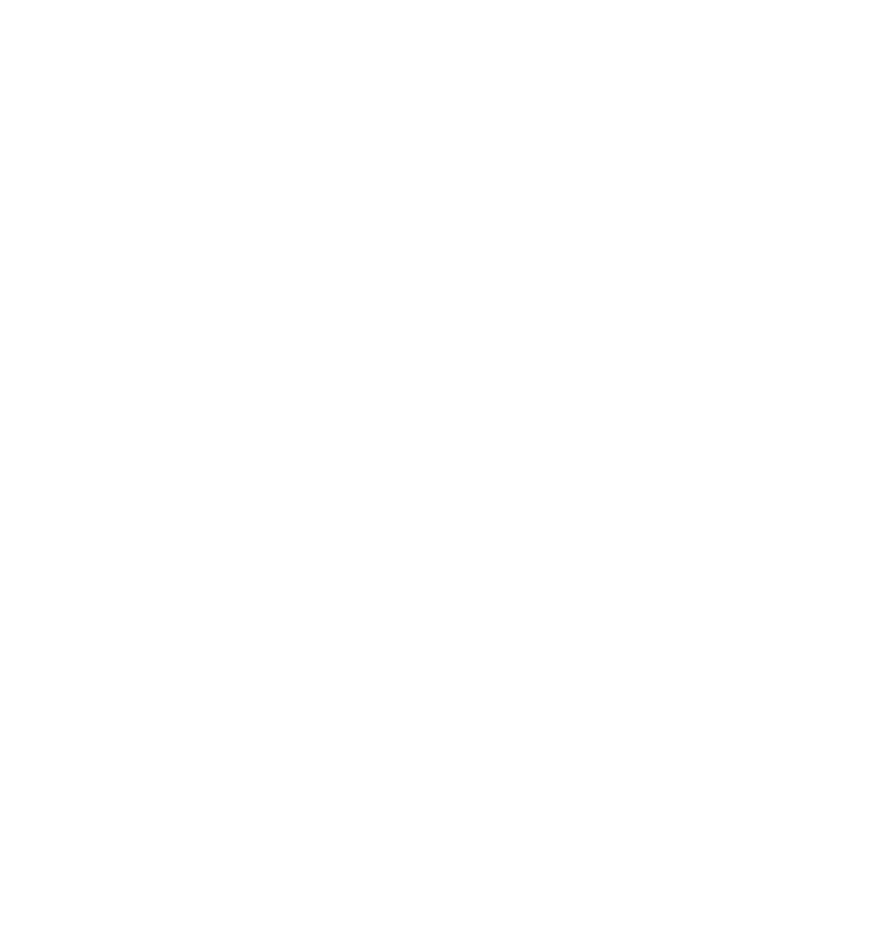
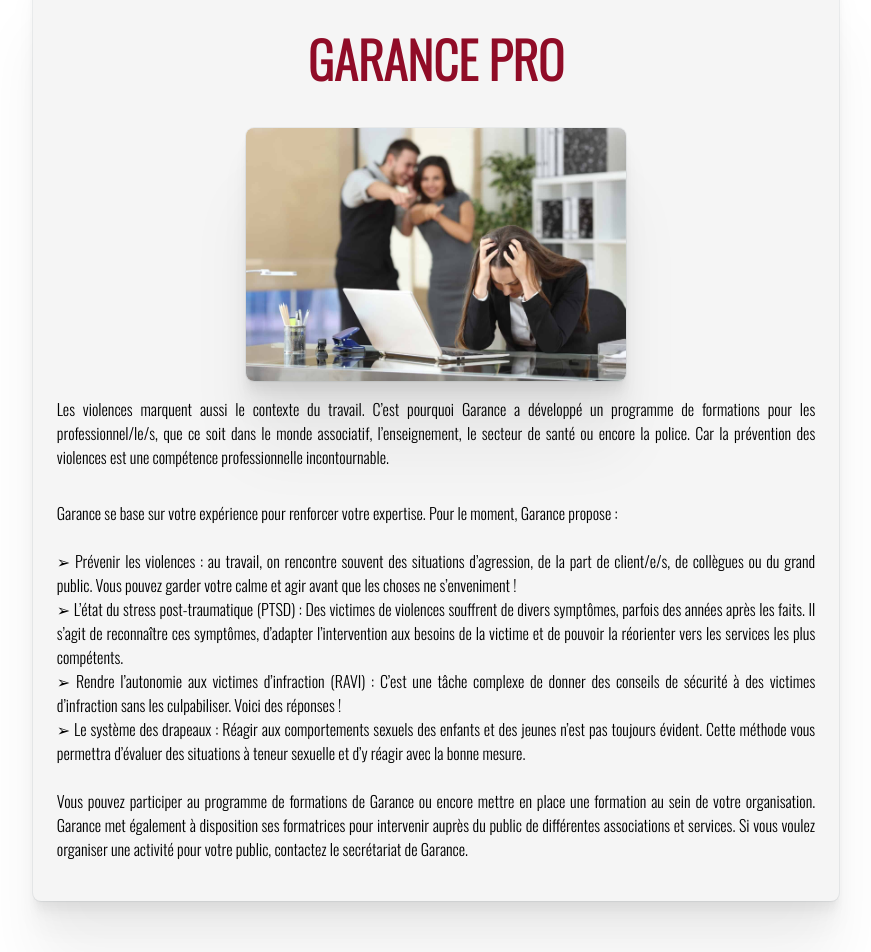
Before and after one commit to boruchowitchJ/garanceAsbl-REACT, a React (Create React App) app: page /GarancePro in a window 1280 px wide. Shown: the part 240-1192 px from the top of the page, without its empty margins (228-1099 px from the left). Before the commit the page ends 800 px from the top, so only its background shows below. Built offline with nearby package versions, Linux system fonts and the light colour scheme.

Commit message:
55+ et pro

```diff
--- a/src/components/Pourvous/Garance+55.jsx
+++ b/src/components/Pourvous/Garance+55.jsx
@@ -1,5 +1,50 @@
 const Garance55 = () => {
-    return <h1>Garance55</h1>;
-  };
+  return (
+    <div className="container_pourvous">
+      <h1>  Garance 55+</h1>
 
-  export default Garance55 ;
+      <img className="image_18" src='../assets/images/55+.png' alt="" />
+      <div className="containersmall" >
+
+        <p>
+          Se sentir en sécurité et savoir se protéger contre des agressions, ce n’est pas une question d’âge – il n’est jamais trop tard. <strong>Vous pouvez être actrice de votre sécurité !</strong></p>
+
+        <p>Garance propose des activités spécifiques pour les femmes à partir de 55 ans, adaptées à vos besoins et vos capacités : <br /><br />
+          <span>• Les groupes de réflexion pour femmes 55+ réunissent des femmes 55+ pour discuter de la sécurité, échanger leurs trucs et astuces et développer la confiance en soi.
+          </span><br />
+          <span>• Les formations d’autoprotection pour femmes 55+ vont plus loin et vous permettent d’acquérir des réflexes pour vous faire respecter et vous protéger contre des agressions, dans la rue ou à la maison.
+          </span><br />
+          <span>• Pour diminuer les malentendus et préjugés de part et d’autre, Garance invite les femmes 55+ et les jeunes à agir ensemble pour la sécurité, lors de rencontres intergénérationnelles.
+          </span><br />
+          <span>• Et si vous souhaitez vous impliquer à plus long terme, il y a la possibilité de devenir éducatrice paire. Garance vous formera afin que vous animiez des groupes de réflexion.
+          </span><br /><br />
+          Nous partons de deux constats :<br /><br />
+
+          D’une part, les femmes 55+ sont particulièrement sensibles au sentiment subjectif d’insécurité, tout en étant objectivement moins souvent victimes de violences. Sans doute parce que, parfois sans le savoir, elles ont développé des stratégies de prévention efficaces. <br /> <br />
+
+          Cependant, le sentiment d’insécurité les pousse à limiter leurs activités dans l’espace public, surtout le soir, ce qui revient à se priver d’activités culturelles et de loisirs, de contacts sociaux et de participation à la vie de la cité. Ce qui peut les mener aussi à aggraver un isolement qui les rend plus vulnérables aux violences de la part de proches. De plus, moins il y a de femmes plus âgées dans l’espace public, plus cet espace paraît hostile et peu accessible à d’autres femmes. <br /> <br />
+
+          <strong> C’est un cercle sans fin que Garance veut rompre, avec votre aide.</strong>
+          <h2> Séance d’information femmes 55+</h2>
+
+          <strong> Groupe cible </strong>: Toutes les femmes à partir de 55 ans qui veulent agrandir leur sécurité en prévenant les agressions verbales et physiques. La condition physique n’a aucune importance. <br /> <br />
+
+          <strong> Contenu </strong> : Présentation des groupes de réflexions. Dans un groupe de réflexion, nous discutons de tout ce qui touche au sujet de la sécurité : où et quand peut-on se sentir en sécurité ? Pourquoi on entend tellement d’histoires horribles sur tout ce qui peut arriver ? Est-ce vraiment si dangereux de sortir de chez soi ? Mais nous partageons aussi nos trucs et astuces, parce qu’une femme prévenue en vaut deux ! Par des exercices ludiques et accessibles à toutes, nous renforçons notre équilibre et notre confiance en nous, et nous apprenons comment réagir dans des situations quotidiennes de conflit et de non respect.
+
+          Date et heure :
+
+          Lieu :
+
+          PAF : Gratuit
+
+          Avec le soutien du Ministère de la Communauté française, le Ministère de la Région Bruxelles-Capitale et la COCOF.
+
+          Vous pouvez vous inscrire par téléphone, fax ou courriel.
+        </p>
+      </div>
+
+    </div>
+  )
+};
+
+export default Garance55;
--- a/src/components/Pourvous/GarancePro.jsx
+++ b/src/components/Pourvous/GarancePro.jsx
@@ -1,5 +1,37 @@
 const Garancepro = () => {
-    return <h1>Garancepto </h1>;
+  return (
+    <div className="container_pourvous">
+        <h1>  Garance Pro </h1>
+
+        <img className="image_18" src='../assets/images/pro.jpg'alt="" />
+        <div className="containersmall" >
+
+        <p>
+        Les violences marquent aussi le contexte du travail. C’est pourquoi Garance a développé un programme de formations pour les professionnel/le/s, que ce soit dans le monde associatif, l’enseignement, le secteur de santé ou encore la police. Car la prévention des violences est une compétence professionnelle incontournable.
+</p>
+       <p>Garance se base sur votre expérience pour renforcer votre expertise. Pour le moment, Garance propose : <br /><br />
+<span>➢ Prévenir les violences : au travail, on rencontre souvent des situations d’agression, de la part de client/e/s, de collègues ou du grand public. Vous pouvez garder votre calme et agir avant que les choses ne s’enveniment !
+
+</span><br />
+<span>➢ L’état du stress post-traumatique (PTSD) : Des victimes de violences souffrent de divers symptômes, parfois des années après les faits. Il s’agit de reconnaître ces symptômes, d’adapter l’intervention aux besoins de la victime et de pouvoir la réorienter vers les services les plus compétents.
+
+</span><br />
+<span>➢ Rendre l’autonomie aux victimes d’infraction (RAVI) : C’est une tâche complexe de donner des conseils de sécurité à des victimes d’infraction sans les culpabiliser. Voici des réponses !
+
+</span><br />
+<span>➢ Le système des drapeaux : Réagir aux comportements sexuels des enfants et des jeunes n’est pas toujours évident. Cette méthode vous permettra d’évaluer des situations à teneur sexuelle et d’y réagir avec la bonne mesure.
+
+</span><br /><br />
+Vous pouvez participer au programme de formations de Garance ou encore mettre en place une formation au sein de votre organisation.
+
+Garance met également à disposition ses formatrices pour intervenir auprès du public de différentes associations et services.
+
+Si vous voulez organiser une activité pour votre public, contactez le secrétariat de Garance.
+ </p>
+        </div>
+
+    </div>
+)
   };
 
   export default Garancepro ;
--- a/src/components/Pourvous/Pourvous.css
+++ b/src/components/Pourvous/Pourvous.css
@@ -70,10 +70,14 @@
 
 .image_18 {
     width: 50%;
+    box-shadow: 0 0 0 1px rgba(53, 72, 91, .07), 0 2px 2px rgba(0, 0, 0, .01), 0 4px 4px rgba(0, 0, 0, .02), 0 10px 8px rgba(0, 0, 0, .03), 0 15px 15px rgba(0, 0, 0, .03), 0 30px 30px rgba(0, 0, 0, .04), 0 70px 65px rgba(0, 0, 0, .05);
+    border-radius: 8px;
 }
 .image_garance{
     width: 50%;
     margin-left: 25%;
+    box-shadow: 0 0 0 1px rgba(53, 72, 91, .07), 0 2px 2px rgba(0, 0, 0, .01), 0 4px 4px rgba(0, 0, 0, .02), 0 10px 8px rgba(0, 0, 0, .03), 0 15px 15px rgba(0, 0, 0, .03), 0 30px 30px rgba(0, 0, 0, .04), 0 70px 65px rgba(0, 0, 0, .05);
+
 }
 .containersmall{
     display: flex;
```
Also changed, not shown: src/components/Pourvous/Garance-18.jsx (+4 -4 lines), public/assets/images/pro.jpg (added).
